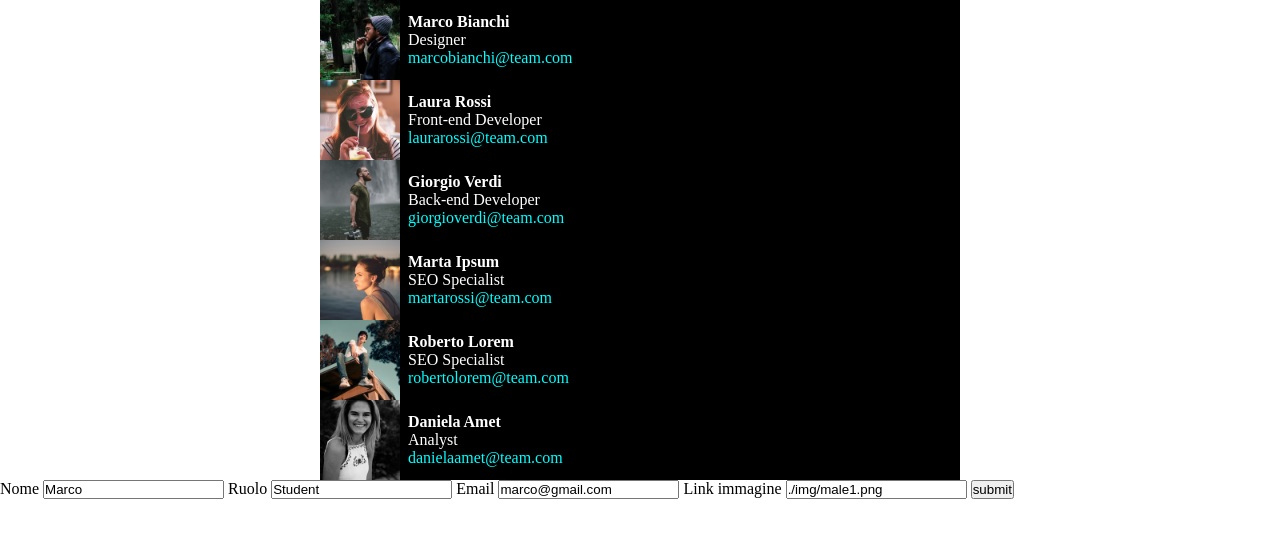
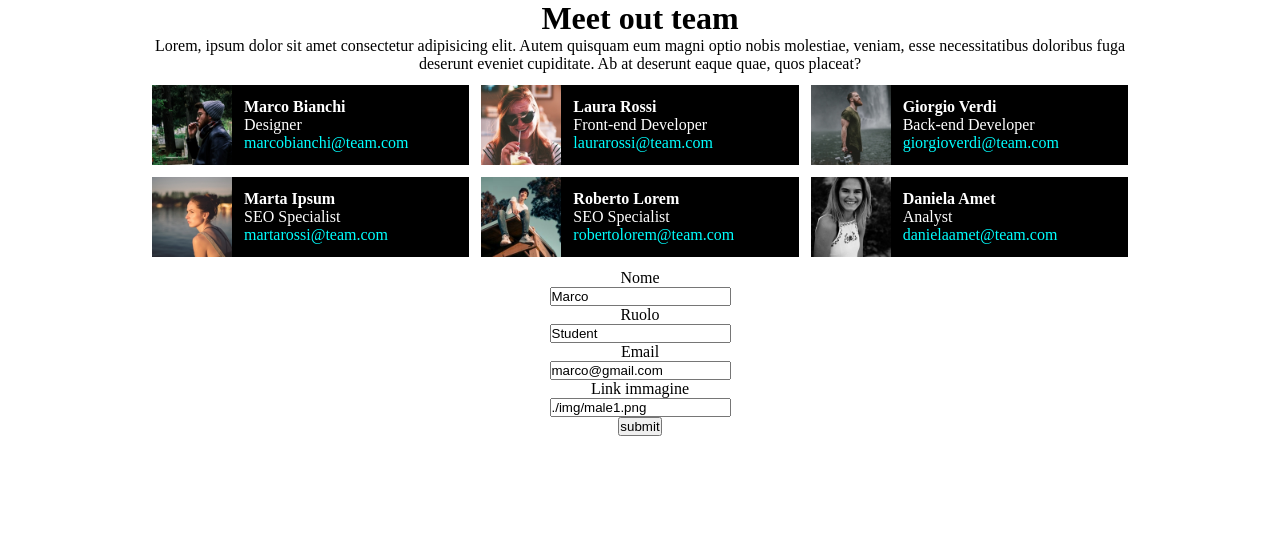
Before and after one commit to MarcoMechini/js-our-team, a plain HTML site: page index.html in a window 1280 px wide. Drawn offline with Linux system fonts and the light colour scheme.

Commit message:
feat: style wip

```diff
--- a/css/style.css
+++ b/css/style.css
@@ -16,12 +16,24 @@ li {
 
 
 /**************
+**** HERO ****
+**************/
+
+.hero {
+    margin: 0 auto;
+    text-align: center;
+    margin-bottom: 12px;
+}
+
+/**************
 **** ALBUM ****
 **************/
 .album {
     display: flex;
-    flex-direction: column;
-    align-items: center;
+    flex-wrap: wrap;
+    justify-content: center;
+    gap: 4px;
+    margin: 0 auto 12px;
 }
 
 /**************
@@ -31,7 +43,8 @@ li {
 .card {
     background-color: #000;
     display: flex;
-    width: 50%;
+    width: 100%;
+    margin: 0 4px;
 }
 
 .card img {
@@ -42,7 +55,7 @@ li {
     display: flex;
     justify-content: center;
     align-items: center;
-    padding: 8px;
+    padding: 8px 12px;
     color: #ffff;
 }
 
@@ -50,3 +63,31 @@ li {
     text-decoration: none;
     color: aqua;
 }
+
+/**************
+**** FORM *****
+**************/
+
+form {
+    display: flex;
+    flex-direction: column;
+    justify-content: center;
+    align-items: center;
+    margin: 0 auto;
+}
+
+@media (min-width: 1200px) {
+
+    .container {
+        width: 80%;
+    }
+
+    .album {
+        gap: 12px;
+    }
+
+    .card {
+        width: calc((100%/3) - 24px);
+        margin: 0;
+    }
+}
--- a/index.html
+++ b/index.html
@@ -10,10 +10,17 @@
 
 <body>
 
-    <section class="album">
+    <div class="hero container">
+        <h1>Meet out team</h1>
+        <p>Lorem, ipsum dolor sit amet consectetur adipisicing elit. Autem quisquam eum magni optio nobis molestiae,
+            veniam, esse necessitatibus doloribus fuga deserunt eveniet cupiditate. Ab at deserunt eaque quae, quos
+            placeat?</p>
+    </div>
+
+    <section class="album container">
     </section>
 
-    <form action="">
+    <form class="container" action="">
         <label for="name">Nome</label>
         <input type="text" id="name" name="name" value="Marco">
         <label for="role">Ruolo</label>
```
